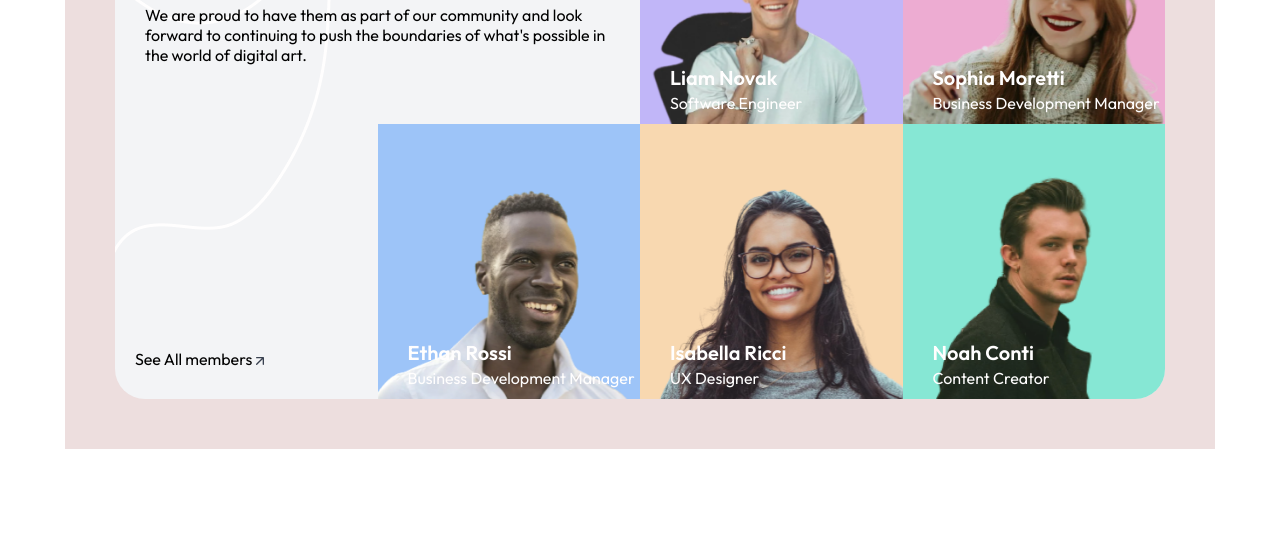
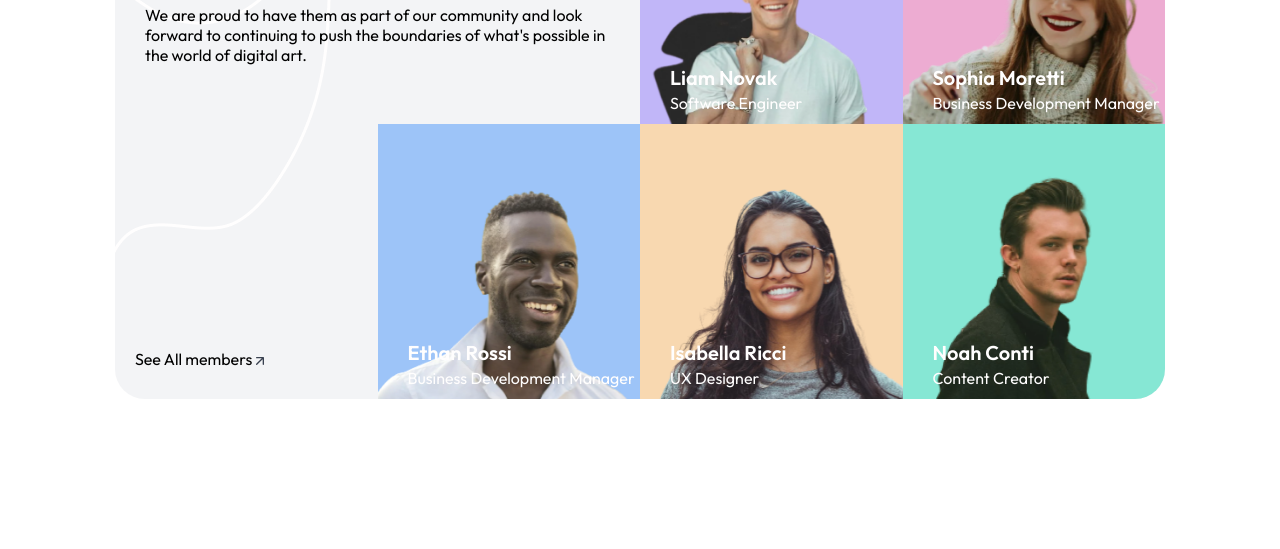
Before and after one commit to Javeria78/Responsive_Web_Design-Frontend_WS, a plain HTML site: page Project10/index.html in a window 1280 px wide. Shown: the part 251-800 px from the top of the page. Drawn offline with Linux system fonts and the light colour scheme.

Commit message:
Update style.css

```diff
--- a/Project10/style.css
+++ b/Project10/style.css
@@ -15,7 +15,7 @@ body
 {
 /* background-color:#FFFEFE;
 #eddede */
-background-color:#eddede;
+/* background-color:#eddede; */
 
 display: flex;
 justify-content: center;
```
